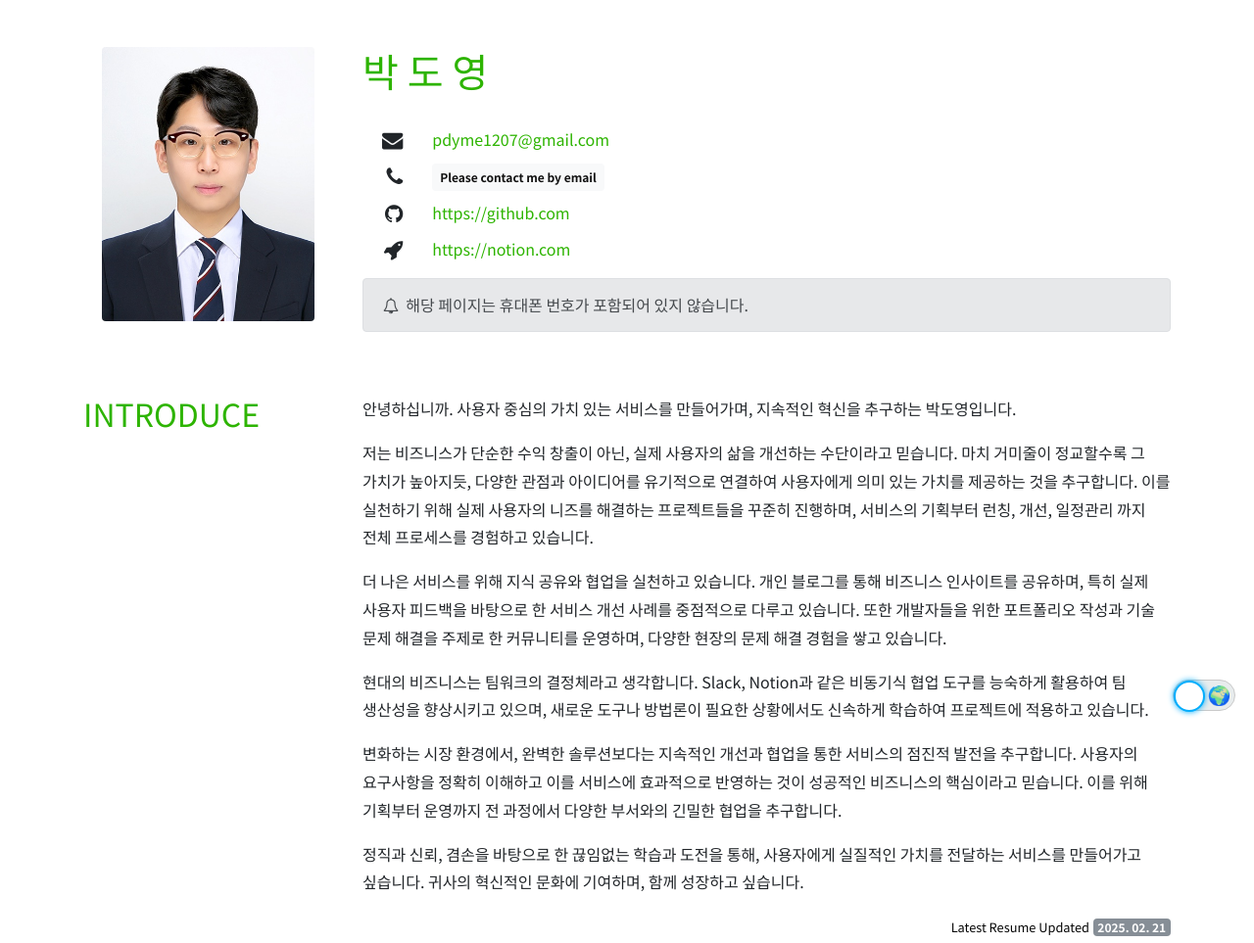
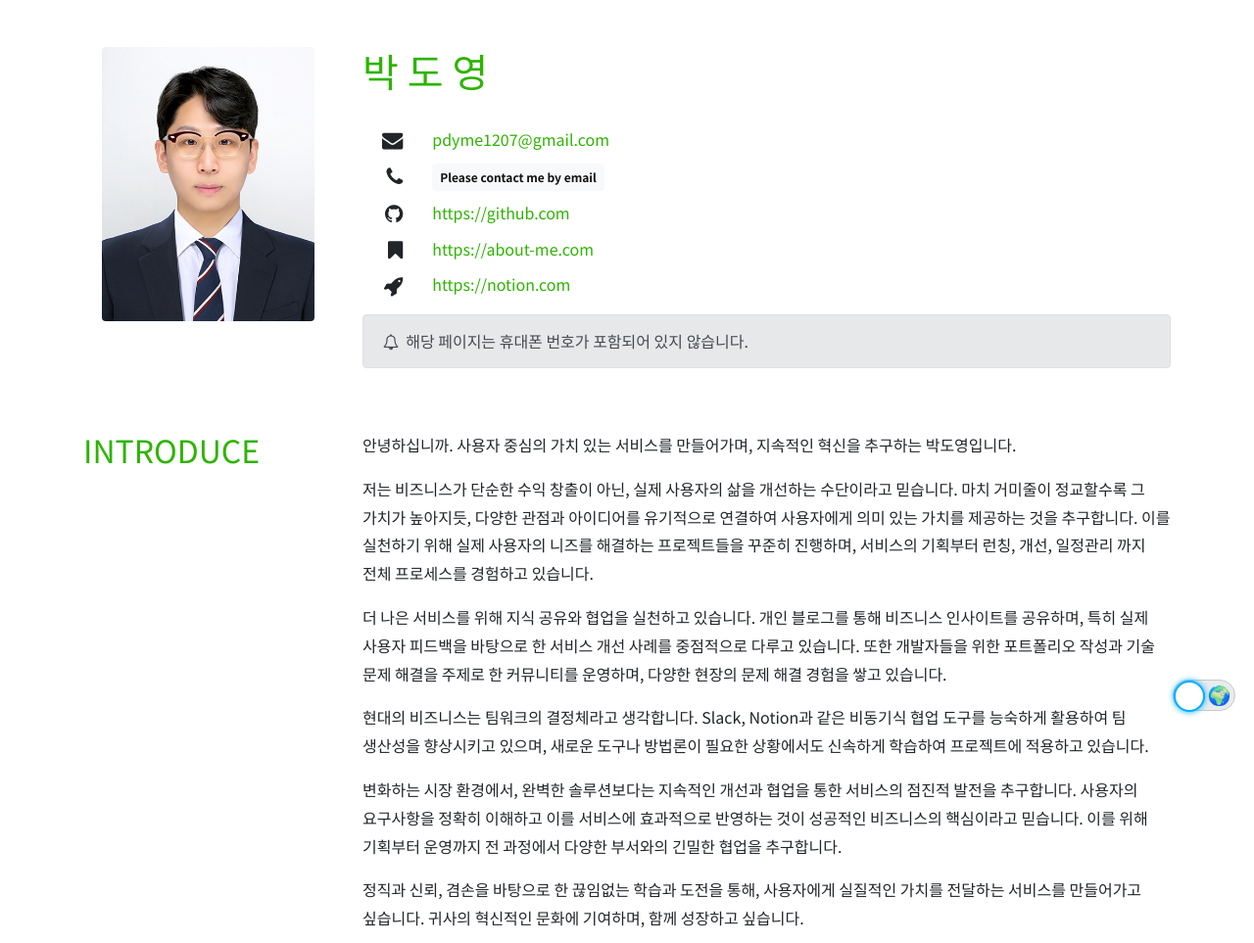
Before and after one commit to pdy1207/dev-resume, a website: page index.html in a window 1280 px wide. Shown: the top 963 px of the page at 98% size. Drawn offline with nearby package versions, Linux system fonts and the light colour scheme; some icons are missing.

Commit message:
about-me add

```diff
--- a/index.html
+++ b/index.html
@@ -104,15 +104,15 @@
                   <a href="https://github.com/pdy1207" target="_blank">https://github.com</a>
                 </div>
               </div>
-              <!-- <div class="row pb-2">
+              <div class="row pb-2">
                 <div class="col-1 text-right">
-                  <i class="fa fa-solid fa-rss fa-lg"></i>
+                  <!-- <i class="fa fa-solid fa-rss fa-lg"></i>  -->
                   <i class="fa fa-solid fa-bookmark fa-lg"></i>
                 </div>
                 <div class="col-auto">
-                  <a href="https://github.com/pdy1207/azure-cicd-blog-app" target="_blank">https://builder.com</a>
+                  <a href="https://pdy1207.github.io/aboutdy/" target="_blank">https://about-me.com</a>
                 </div>
-              </div> -->
+              </div>
               <div class="row pb-2">
                 <div class="col-1 text-right">
                   <i class="fa fa-rocket fa-lg"></i>
```
